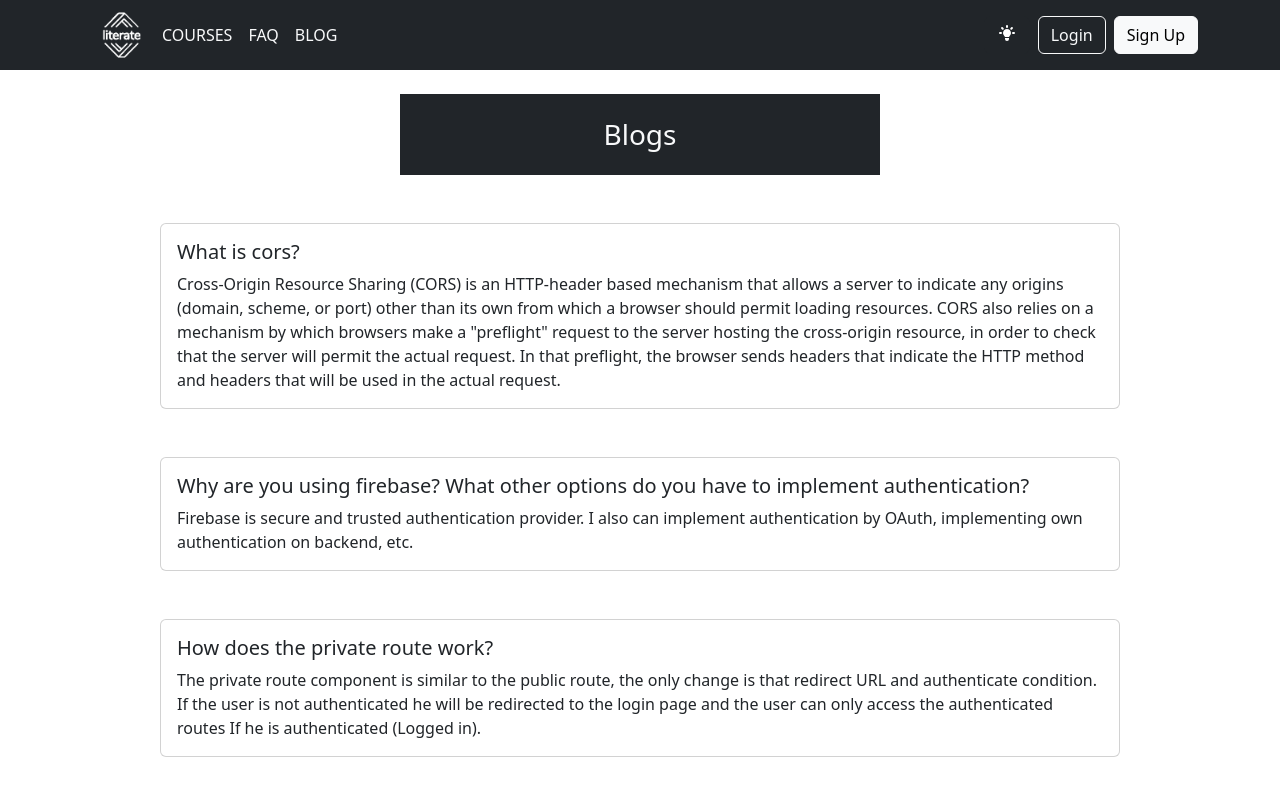
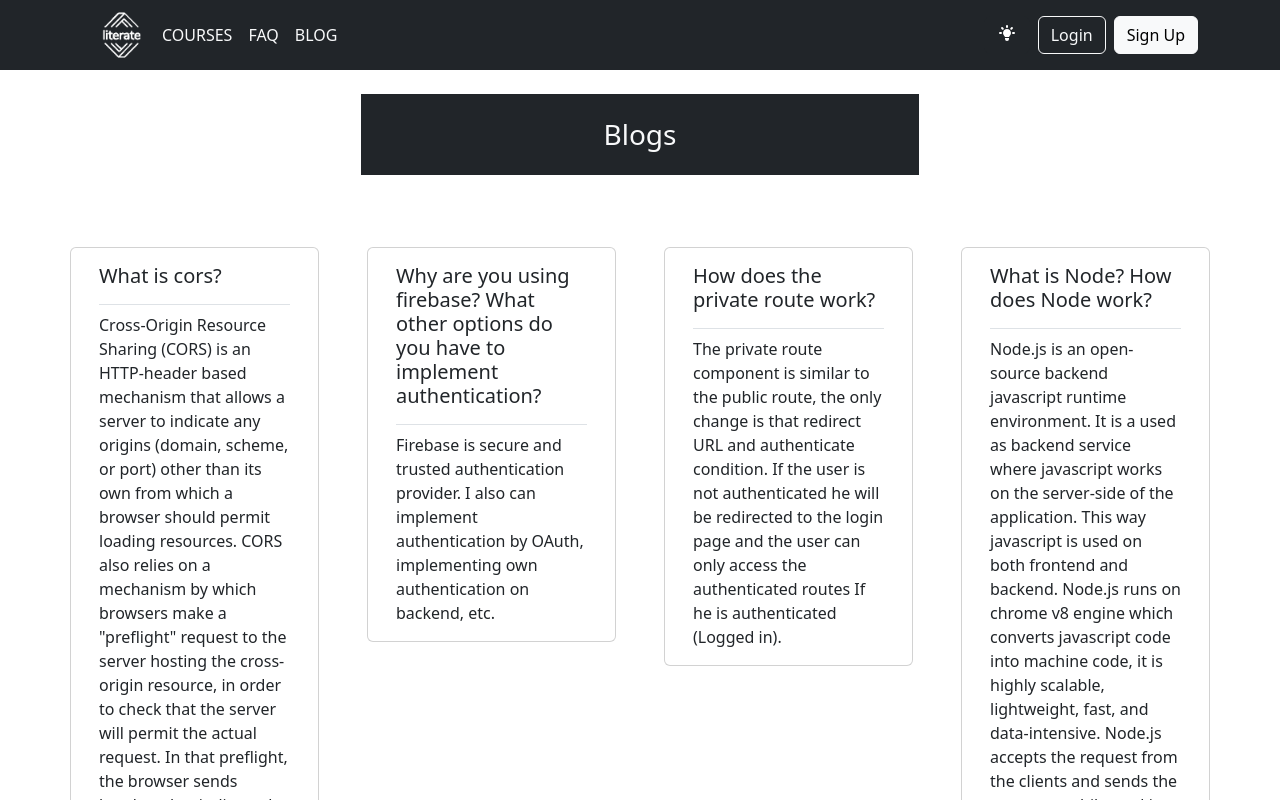
Before and after one commit to nafisnihal/literate-learning-app, a React (Create React App) app: page /blog in a window 1280 px wide. Shown: the top 800 px of the page. Built offline with nearby package versions, Linux system fonts and the light colour scheme; no server answers.

Commit message:
modifying data

```diff
--- a/src/App.js
+++ b/src/App.js
@@ -6,7 +6,6 @@ function App() {
   return (
     <div>
       <RouterProvider router={routes}></RouterProvider>
-
     </div>
   );
 }
--- a/src/Login/Login.js
+++ b/src/Login/Login.js
@@ -1,15 +1,15 @@
-import { GoogleAuthProvider } from "firebase/auth";
-import React from "react";
-import { useState } from "react";
-import { useContext } from "react";
-import Button from "react-bootstrap/Button";
-import Form from "react-bootstrap/Form";
-import { FaGoogle } from "react-icons/fa";
-import { Link, useLocation, useNavigate } from "react-router-dom";
-import { AuthContext } from "../contexts/AuthProvider";
+import { GoogleAuthProvider } from 'firebase/auth';
+import React from 'react';
+import { useState } from 'react';
+import { useContext } from 'react';
+import Button from 'react-bootstrap/Button';
+import Form from 'react-bootstrap/Form';
+import { FaGoogle } from 'react-icons/fa';
+import { Link, useLocation, useNavigate } from 'react-router-dom';
+import { AuthContext } from '../contexts/AuthProvider';
 
 const Login = () => {
-    const [error, setError] = useState('');
+  const [error, setError] = useState('');
   const { providerLogin, login } = useContext(AuthContext);
   const navigate = useNavigate();
   const location = useLocation();
@@ -18,7 +18,7 @@ const Login = () => {
 
   const googleProvider = new GoogleAuthProvider();
 
-  const handleLogin = event =>{
+  const handleLogin = (event) => {
     event.preventDefault();
     const form = event.target;
     const email = form.email.value;
@@ -30,13 +30,13 @@ const Login = () => {
         console.log(user);
         form.reset();
         setError('');
-        navigate(from, {replace: true});
+        navigate(from, { replace: true });
       })
       .catch((error) => {
         console.error(error);
         setError(error.message);
-    });
-  }
+      });
+  };
 
   const handleGoogleSignIn = () => {
     providerLogin(googleProvider)
@@ -49,8 +49,8 @@ const Login = () => {
   };
 
   return (
-    <div className="mb-5">
-      <div className="w-50 mx-auto mt-5 bg-dark text-light rounded py-4 px-4">
+    <div style={{ maxWidth: '500px' }} className="mx-auto px-4">
+      <div className="w-100 mx-auto my-5 bg-dark text-light rounded py-4 px-4">
         <Form onSubmit={handleLogin}>
           <Form.Group className="mb-3" controlId="formBasicEmail">
             <Form.Label>Email</Form.Label>
@@ -72,13 +72,13 @@ const Login = () => {
             />
           </Form.Group>
           <Form.Text className="text-danger d-block mb-3 ms-1">
-            {error ? <p>Wrong credential, please check again.</p> : ""}
+            {error ? <p>Wrong credential, please check again.</p> : ''}
           </Form.Text>
-          <Button className="mt-2" variant="light" type="submit">
+          <Button className="mt-3 w-100" variant="light" type="submit">
             Login
           </Button>
           <Form.Text className="text-secondary d-block mt-4 text-center">
-            Don't have an account?{" "}
+            Don't have an account?{' '}
             <Link className="text-decoration-none text-light" to="/register">
               Create an account
             </Link>
@@ -98,7 +98,7 @@ const Login = () => {
           >
             <p className="d-none d-md-inline d-lg-inline">
               Continue with Google
-            </p>{" "}
+            </p>{' '}
             <FaGoogle className="mb-1 ms-1"></FaGoogle>
           </Button>
         </div>
--- a/src/Login/Register.js
+++ b/src/Login/Register.js
@@ -1,8 +1,8 @@
 import React from 'react';
 import { useState } from 'react';
 import { useContext } from 'react';
-import Button from "react-bootstrap/Button";
-import Form from "react-bootstrap/Form";
+import Button from 'react-bootstrap/Button';
+import Form from 'react-bootstrap/Form';
 import { Link } from 'react-router-dom';
 import { AuthContext } from '../contexts/AuthProvider';
 
@@ -11,7 +11,7 @@ const Register = () => {
 
   const { createUser, updateUser } = useContext(AuthContext);
 
-    const handleSubmit = event =>{
+  const handleSubmit = (event) => {
     event.preventDefault();
     const form = event.target;
     const name = form.name.value;
@@ -20,34 +20,34 @@ const Register = () => {
     const password = form.password.value;
 
     createUser(email, password)
-        .then( result => {
+      .then((result) => {
         const user = result.user;
         console.log(user);
         setError('');
         handleUpdateUser(name, photoURL);
         form.reset();
       })
-        .catch(error => {
+      .catch((error) => {
         console.error(error);
         setError(error.message);
-        })
-    }
+      });
+  };
 
   const handleUpdateUser = (name, photoURL) => {
     const profile = {
       displayName: name,
-        photoURL: photoURL
-      }
+      photoURL: photoURL,
+    };
     updateUser(profile)
       .then(() => {})
-      .then(() => {})
-    }
+      .then(() => {});
+  };
 
   return (
-      <div className='mb-5'>
+    <div style={{ maxWidth: '500px' }} className="mx-auto px-4">
       <Form
         onSubmit={handleSubmit}
-          className="w-50 mx-auto my-5 bg-dark text-light rounded py-4 px-4"
+        className="w-100 mx-auto my-5 bg-dark text-light rounded py-4 px-4"
       >
         <Form.Group className="mb-3" controlId="formBasicEmail">
           <Form.Label>Full Name</Form.Label>
@@ -88,14 +88,12 @@ const Register = () => {
           />
         </Form.Group>
 
-          <Form.Text className="text-danger d-block mb-3 ms-1">
-            {error}
-          </Form.Text>
-          <Button className="mt-2" variant="light" type="submit">
+        <Form.Text className="text-danger d-block mb-3 ms-1">{error}</Form.Text>
+        <Button className="mt-3 w-100" variant="light" type="submit">
           Register
         </Button>
         <Form.Text className="text-secondary d-block mt-4 text-center">
-            Already have an account?{" "}
+          Already have an account?{' '}
           <Link className="text-decoration-none text-light" to="/login">
             Go to Login
           </Link>
--- a/src/Others/Blog.js
+++ b/src/Others/Blog.js
@@ -1,16 +1,18 @@
 import React from 'react';
-import Card from "react-bootstrap/Card";
-
+import Card from 'react-bootstrap/Card';
 
 const Blog = () => {
-    return (
-      <div className="w-75 mx-auto">
-        <h3 className="w-50 mx-auto text-center text-light py-4 my-4 bg-dark">
-          Blogs
-        </h3>
-        <Card className="my-5">
+  return (
+    <div className="mx-auto">
+      <h3 className="w-50 mx-auto text-center text-light py-4 my-4 bg-dark">
+        Blogs
+      </h3>
+      <div className="row gap-5">
+        <Card className="my-5 col h-100 ">
           <Card.Body>
-            <Card.Title>What is cors?</Card.Title>
+            <Card.Title className="border-bottom pb-3">
+              What is cors?
+            </Card.Title>
             <Card.Text>
               Cross-Origin Resource Sharing (CORS) is an HTTP-header based
               mechanism that allows a server to indicate any origins (domain,
@@ -24,9 +26,9 @@ const Blog = () => {
             </Card.Text>
           </Card.Body>
         </Card>
-        <Card className="my-5">
+        <Card className="my-5 col h-100 ">
           <Card.Body>
-            <Card.Title>
+            <Card.Title className="border-bottom pb-3">
               Why are you using firebase? What other options do you have to
               implement authentication?
             </Card.Title>
@@ -37,9 +39,11 @@ const Blog = () => {
             </Card.Text>
           </Card.Body>
         </Card>
-        <Card className="my-5">
+        <Card className="my-5 col h-100 ">
           <Card.Body>
-            <Card.Title>How does the private route work?</Card.Title>
+            <Card.Title className="border-bottom pb-3">
+              How does the private route work?
+            </Card.Title>
             <Card.Text>
               The private route component is similar to the public route, the
               only change is that redirect URL and authenticate condition. If
@@ -49,10 +53,14 @@ const Blog = () => {
             </Card.Text>
           </Card.Body>
         </Card>
-        <Card className="my-5">
+        <Card className="my-5 col h-100 ">
           <Card.Body>
-            <Card.Title>What is Node? How does Node work?</Card.Title>
-            <Card.Text> Node.js is an open-source backend javascript runtime environment.
+            <Card.Title className="border-bottom pb-3">
+              What is Node? How does Node work?
+            </Card.Title>
+            <Card.Text>
+              {' '}
+              Node.js is an open-source backend javascript runtime environment.
               It is a used as backend service where javascript works on the
               server-side of the application. This way javascript is used on
               both frontend and backend. Node.js runs on chrome v8 engine which
@@ -61,16 +69,13 @@ const Blog = () => {
               from the clients and sends the response, while working with the
               request node.js handles them with a single thread. To operate I/O
               operations or requests node.js use the concept of threads. Thread
-              is a sequence of instructions that the server needs to perform. It
-              runs parallel on the server to provide the information to multiple
-              clients. Node.js is an event loop single-threaded language. It can
-              handle concurrent requests with a single thread without blocking
-              it for one request.
+              is a sequence of instructions that the server needs to perform.
             </Card.Text>
           </Card.Body>
         </Card>
       </div>
-    );
+    </div>
+  );
 };
 
 export default Blog;
--- a/src/Pages/Shared/SideNav/SideNav.js
+++ b/src/Pages/Shared/SideNav/SideNav.js
@@ -1,16 +1,16 @@
-import React from "react";
-import { useEffect } from "react";
-import { useState } from "react";
-import { Link } from "react-router-dom";
-import Button from "react-bootstrap/Button";
-import { FaGripHorizontal } from "react-icons/fa";
-import Accordion from "react-bootstrap/Accordion";
+import React from 'react';
+import { useEffect } from 'react';
+import { useState } from 'react';
+import { Link } from 'react-router-dom';
+import Button from 'react-bootstrap/Button';
+import { FaGripHorizontal } from 'react-icons/fa';
+import Accordion from 'react-bootstrap/Accordion';
 
 const SideNav = () => {
   const [categories, setCategories] = useState([]);
 
   useEffect(() => {
-    fetch("https://literate-server.vercel.app/course-categories")
+    fetch('https://literate-server.vercel.app/course-categories')
       .then((res) => res.json())
       .then((data) => setCategories(data));
   }, []);
@@ -18,7 +18,7 @@ const SideNav = () => {
   return (
     <div className="mb-5">
       <div className="d-none d-lg-block">
-        <h3 className="text-center text-light border rounded border-dark p-4 w-auto mb-3 bg-dark">
+        <h3 className="text-center text-light border rounded border-dark p-2 w-auto mb-3 bg-dark">
           <FaGripHorizontal className="me-1 pb-1"></FaGripHorizontal>
           Categories
         </h3>
--- a/src/layout/Main.js
+++ b/src/layout/Main.js
@@ -4,13 +4,15 @@ import Footer from '../Pages/Shared/Footer/Footer';
 import Header from '../Pages/Shared/Header/Header';
 
 const Main = () => {
-    return (
-      <div>
-        <Header></Header>
+  return (
+    <div className="d-flex flex-column vh-100">
+      <Header></Header>
+      <div className="flex-grow-1 container">
         <Outlet></Outlet>
-        <Footer></Footer>
       </div>
-    );
+      <Footer></Footer>
+    </div>
+  );
 };
 
 export default Main;
```
Also changed, not shown: src/Others/FAQ.js (+20 -22 lines), src/Pages/Home/Home.js (+5 -4 lines). Lines whose indentation alone changed are shown as unchanged.
